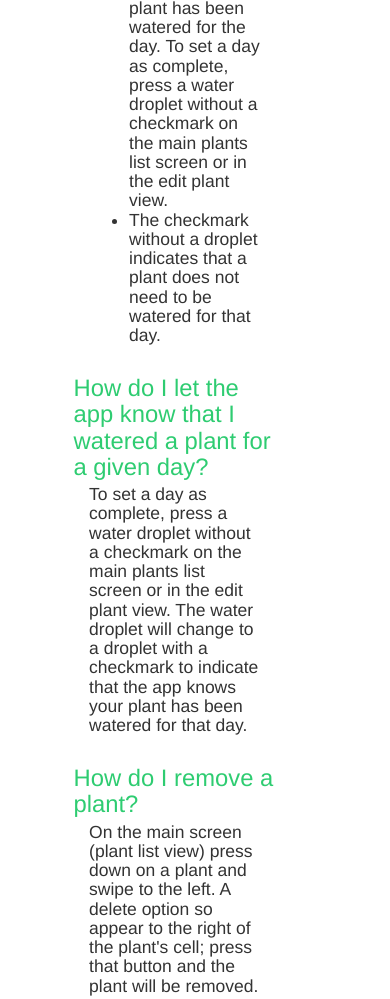
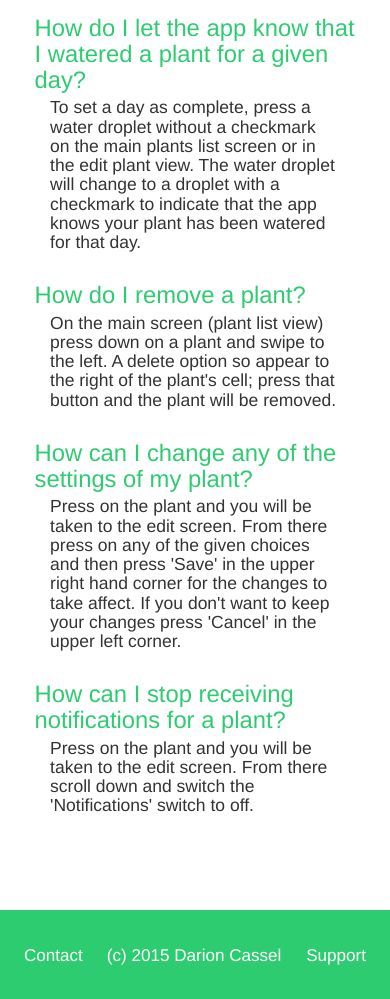
Before and after one commit to darioncassel/growme-site, a plain HTML site: page support.html in a window 390 px wide. Shown: the part 629-1628 px from the top of the page. Drawn offline with nearby package versions, Linux system fonts and the light colour scheme.

Commit message:
Write mobile css media queries

```diff
--- a/css/style.css
+++ b/css/style.css
@@ -1,12 +1,23 @@
 .section1 {
     background-color: #2ecc71;
-    height: 98vh;
+    height: 90vh;
     overflow: hidden;
 }
 
+@media (min-width: 900px) {
     .left-iphone {
         margin-top: 35vh;
         margin-left: 15vw;
+    }
+}
+
+@media (max-width: 900px) {
+    .left-iphone {
+        margin-top: 20vh;
+        margin-left: 5vw;
+        margin-right: 5vw;
+        text-align: center;
+    }
 }
 
 .app-title {
@@ -23,6 +34,7 @@
     color: #fff;
 }
 
+@media (min-width: 900px) {
     .appstore-badge {
         margin-top: 75px;
         font-family: Helvetica, sans-serif;
@@ -31,6 +43,19 @@
         color: #fff;
         border: solid 1px #fff;
         border-radius: 5px;
+    }
+}
+
+@media (max-width: 900px) {
+    .appstore-badge {
+        display: none;
+        font-family: Helvetica, sans-serif;
+        height: 105px;
+        width: 240px;
+        color: #fff;
+        border: solid 1px #fff;
+        border-radius: 5px;
+    }
 }
 .appstore-badge h3 {
     font-size: .67em;
@@ -43,6 +68,7 @@
     margin-left: 30px;
 }
 
+@media (min-width: 900px) {
     .iphone {
         position: relative;
         padding: 95px 0px 0px 4px;
@@ -53,6 +79,21 @@
         background: url('../images/iphone-front.png') no-repeat;
         background-size: 100%;
         z-index: 0;
+    }
+}
+
+@media (max-width: 900px) {
+    .iphone {
+        position: relative;
+        padding: 95px 0px 0px 4px;
+        margin-top: 10vh;
+        margin-left: 10px;
+        width: 320px;
+        height: 672px;
+        background: url('../images/iphone-front.png') no-repeat;
+        background-size: 100%;
+        z-index: 0;
+    }
 }
 
 .iphone-screen {
@@ -89,12 +130,35 @@
     text-align: center;
 }
 
+@media (min-width: 900px) {
     .content-strip h3 {
         padding-top: 3vh;
         font-size: 1.6em;
         font-weight: 300;
     }
+}
 
+@media (max-width: 900px) {
+    .content-strip h3 {
+        padding-top: 0vh;
+        font-size: 1.6em;
+        font-weight: 300;
+    }
+}
+
+@media (max-width: 900px) {
+    .content-box {
+        width: 96vw;
+        height: 45vh;
+        margin: 0 auto;
+        margin-top: 2vh;
+        margin-bottom: 2vh;
+        text-align: center;
+        overflow: hidden;
+    }
+}
+
+@media (min-width: 900px) {
     .content-box {
         width: 40vw;
         height: 45vh;
@@ -102,6 +166,7 @@
         margin-bottom: 2vh;
         text-align: center;
         overflow: hidden;
+    }
 }
 
 .content-box-title {
@@ -125,6 +190,18 @@
     margin-right: 2vw;
 }
 
+
+@media (max-width: 900px) {
+    .top {
+        margin-top: 7vh;
+    }
+
+    .bottom {
+        margin-bottom: 10vh;
+    }
+}
+
+@media (min-width: 900px) {
     .top {
         margin-top: 3vh;
     }
@@ -132,13 +209,13 @@
     .bottom {
         margin-bottom: 10vh;
     }
-
     .left {
         margin-left: 10vw;
     }
 
     .right {
         margin-right: 10vw;
+    }
 }
 
 .content-box-img {
@@ -148,7 +225,7 @@
 }
 
 #box-1 {
-    background: url('../images/notification-pic.png') no-repeat;
+    background: url('../images/list-pic.png') no-repeat;
     background-size: 100%;
 }
 
@@ -158,7 +235,9 @@
 }
 
 #box-3 {
-    background: url('../images/choices-pic.png') no-repeat;
+    margin-top: 55px;
+    height: 105px;
+    background: url('../images/notification-pic.png') no-repeat;
     background-size: 100%;
 }
 
@@ -187,6 +266,14 @@
     padding-bottom: 0px;
 }
 
+@media(max-width: 900px) {
+    .footer ul {
+        padding-left: 0px;
+        padding-right: 0px;
+    }
+}
+
+@media (min-width: 900px) {
     .footer li {
         display: inline;
         font-family: Helvetica, sans-serif;
@@ -197,6 +284,20 @@
         margin-right: 50px;
         margin-bottom: 0px;
     }
+}
+
+@media (max-width: 900px) {
+    .footer li {
+        display: inline;
+        font-family: Helvetica, sans-serif;
+        font-size: 1.22em;
+        font-weight: 100;
+        color: #fff;
+        margin-left: 10px;
+        margin-right: 10px;
+        margin-bottom: 0px;
+    }
+}
 
 .footer li a {
     color: #fff;
--- a/css/support-style.css
+++ b/css/support-style.css
@@ -52,12 +52,24 @@
     margin-bottom: 10vh;
 }
 
+@media (min-width: 900px) {
     .left {
         margin-left: 15vw;
     }
 
     .right {
         margin-right: 25vw;
+    }
+}
+
+@media (max-width: 900px) {
+    .left {
+        margin-left: 5vw;
+    }
+
+    .right {
+        margin-right: 5vw;
+    }
 }
 
 .section3 {
@@ -78,6 +90,14 @@
     padding-bottom: 0px;
 }
 
+@media(max-width: 900px) {
+    .footer ul {
+        padding-left: 0px;
+        padding-right: 0px;
+    }
+}
+
+@media (min-width: 900px) {
     .footer li {
         display: inline;
         font-family: Helvetica, sans-serif;
@@ -88,6 +108,20 @@
         margin-right: 50px;
         margin-bottom: 0px;
     }
+}
+
+@media (max-width: 900px) {
+    .footer li {
+        display: inline;
+        font-family: Helvetica, sans-serif;
+        font-size: 1.22em;
+        font-weight: 100;
+        color: #fff;
+        margin-left: 10px;
+        margin-right: 10px;
+        margin-bottom: 0px;
+    }
+}
 
 .footer li a {
     color: #fff;
```
Also changed, not shown: index.html (+3 -3 lines), images/list-pic.PNG (added), images/notification-pic.PNG. Lines whose indentation alone changed are shown as unchanged.
